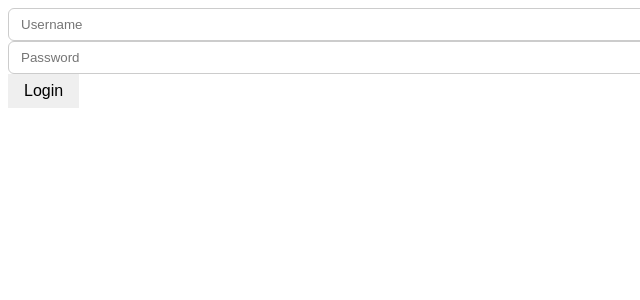
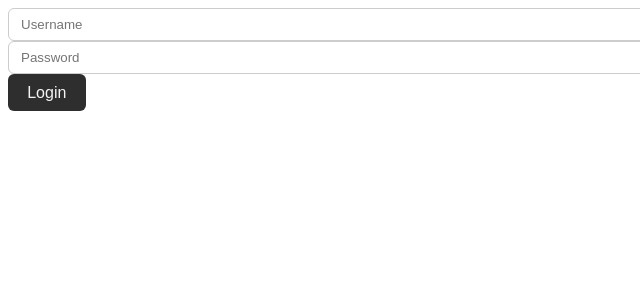
Before and after one commit to hampusvh/FWK24S-WAI-Projektarbete-Frontend, a React (Vite) app: page /login in a window 1280 px wide. Shown: the top 300 px of the page, without its empty margins (0-640 px from the left). Built offline with nearby package versions, Linux system fonts and the light colour scheme.

Commit message:
Button.module.css basic styling

```diff
--- a/src/components/atoms/Button/Button.module.css
+++ b/src/components/atoms/Button/Button.module.css
@@ -1,8 +1,18 @@
 .button {
-  padding: 0.5rem 1rem;
+  padding: 0.6rem 1.2rem;
   border: none;
+  border-radius: 6px;
+  background-color: #2e2e2e;
+  color: #f3f3f3;
+  font-size: 1rem;
+  font-weight: 500;
   cursor: pointer;
-  font-size: 1rem;
+  transition: background-color 0.2s ease, transform 0.1s ease;
+}
+
+.button:hover:not(:disabled) {
+  background-color: #3a3a3a;
+  transform: translateY(-1px);
 }
 
 .button:disabled {
```
